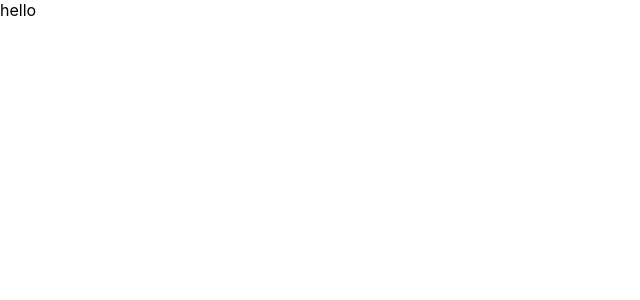
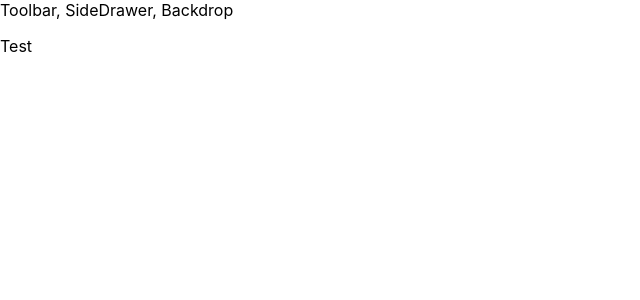
Before and after one commit to noel88/study_react, a React app in the folder burger-builder/: page / in a window 1280 px wide. Shown: the top 300 px of the page, without its empty margins (0-640 px from the left). Built offline with nearby package versions, Linux system fonts and the light colour scheme.

Commit message:
udemy (react) - 124. Creating a Layout Component

```diff
--- a/burger-builder/config/jest/fileTransform.js
+++ b/burger-builder/config/jest/fileTransform.js
@@ -11,7 +11,7 @@ module.exports = {
     const assetFilename = JSON.stringify(path.basename(filename));
 
     if (filename.match(/\.svg$/)) {
-      // Based on how SVGR generates a component name:
+      // Based on how SVGR generates a components name:
       // https://github.com/smooth-code/svgr/blob/01b194cf967347d43d4cbe6b434404731b87cf27/packages/core/src/state.js#L6
       const pascalCaseFilename = camelcase(path.parse(filename).name, {
         pascalCase: true,
--- a/burger-builder/config/webpack.config.js
+++ b/burger-builder/config/webpack.config.js
@@ -280,7 +280,7 @@ module.exports = function(webpackEnv) {
         modules.additionalModulePaths || []
       ),
       // These are the reasonable defaults supported by the Node ecosystem.
-      // We also include JSX as a common component filename extension to support
+      // We also include JSX as a common components filename extension to support
       // some tools, although we do not recommend using it, see:
       // https://github.com/facebook/create-react-app/issues/290
       // `web` extension prefixes have been added for better support
--- a/burger-builder/src/App.js
+++ b/burger-builder/src/App.js
@@ -1,12 +1,14 @@
 import React, {Component} from 'react';
-import './App.css';
+import Layout from '../src/components/Layout/Layout';
 
 class App extends Component{
 
   render() {
     return (
         <div>
-          hello
+          <Layout>
+              <p>Test</p>
+          </Layout>
         </div>
     );
   }
--- /dev/null
+++ b/burger-builder/src/components/Layout/Layout.js
@@ -0,0 +1,17 @@
+import React from "react";
+import Aux from "../../hocks/AuxHoc";
+
+const layout = (props) => {
+    return (
+        <Aux>
+            <div>
+                Toolbar, SideDrawer, Backdrop
+            </div>
+            <main>
+                {props.children}
+            </main>
+        </Aux>
+    )
+};
+
+export default layout;
--- /dev/null
+++ b/burger-builder/src/hocks/AuxHoc.js
@@ -0,0 +1,5 @@
+import React from "react";
+
+const AuxHoc = props => props.children;
+
+export default AuxHoc;
```
